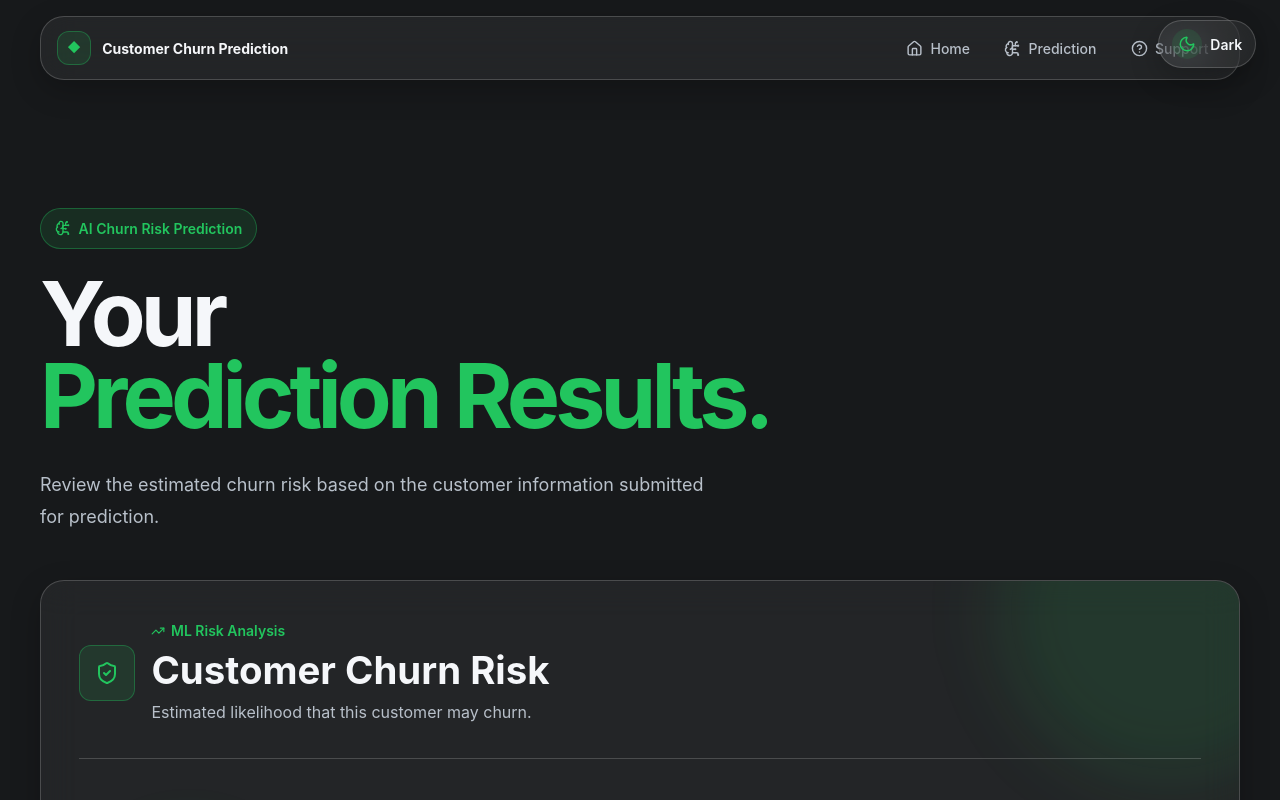
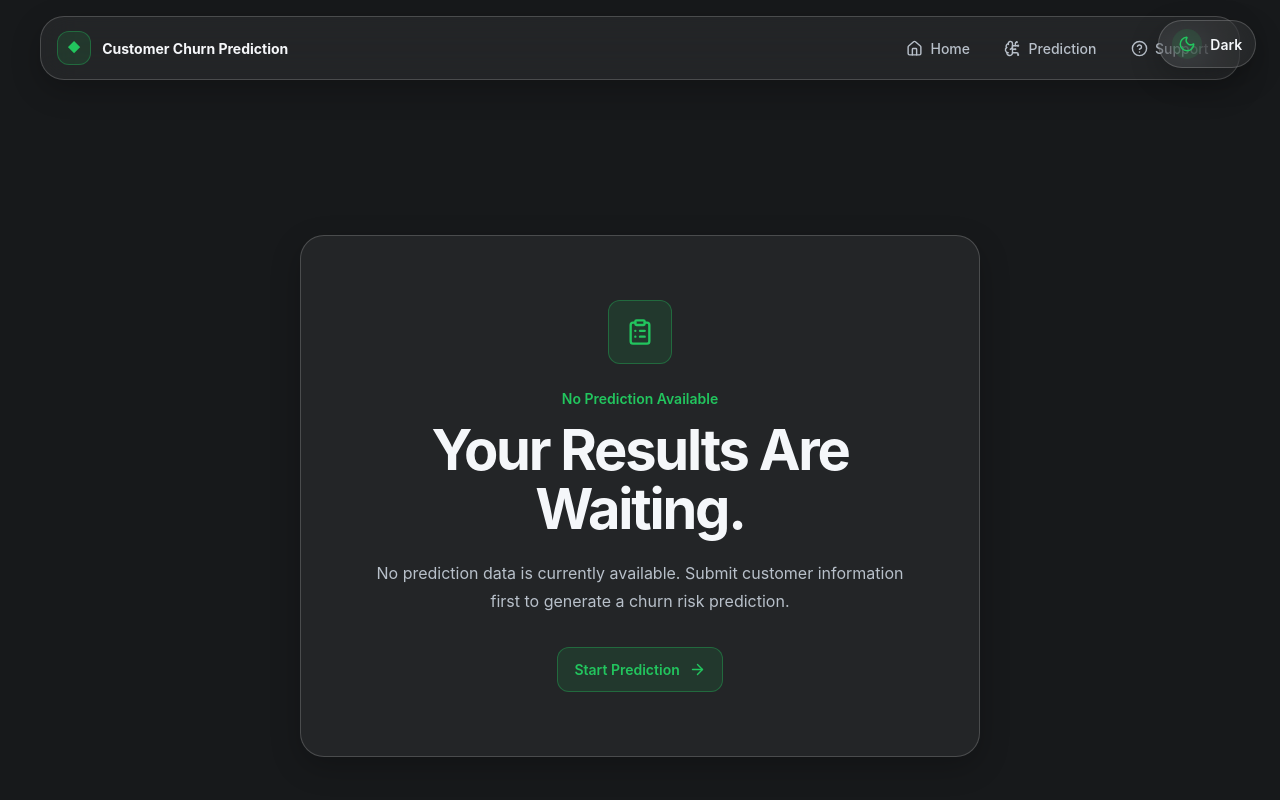
Before and after one commit to annnuspeaks/customer-churn-prediction, a React app in the folder frontend/: page /results in a window 1280 px wide. Shown: the top 800 px of the page. Built offline with nearby package versions, Linux system fonts and the light colour scheme; the HTML template or start-up script is replaced by a standard one.

Commit message:
Implement error empty and success states

```diff
--- a/frontend/src/pages/Results/Results.css
+++ b/frontend/src/pages/Results/Results.css
@@ -596,3 +596,137 @@
     font-size: var(--font-size-base);
   }
 }
+
+/* =================================
+   ERROR / EMPTY STATES
+   ================================= */
+
+.results--state {
+  display: flex;
+  align-items: center;
+  justify-content: center;
+  min-height: 100vh;
+  padding-top: var(--space-20);
+}
+
+.results__state-card {
+  width: min(100%, 680px);
+  padding: clamp(2rem, 5vw, 4rem);
+
+  border: 1px solid var(--glass-border);
+  border-radius: var(--radius-xl);
+
+  background: var(--glass-bg);
+
+  box-shadow: var(--shadow-md);
+
+  text-align: center;
+}
+
+.results__state-icon {
+  display: grid;
+  place-items: center;
+
+  width: 4rem;
+  height: 4rem;
+
+  margin: 0 auto var(--space-6);
+
+  border: 1px solid var(--color-accent-border);
+  border-radius: var(--radius-md);
+
+  background: var(--color-accent-soft);
+  color: var(--color-accent);
+}
+
+.results__state-kicker {
+  display: block;
+
+  margin-bottom: var(--space-3);
+
+  color: var(--color-accent);
+
+  font-size: var(--font-size-sm);
+  font-weight: var(--font-weight-semibold);
+}
+
+.results__state-card h1 {
+  margin: 0;
+
+  font-size: clamp(2rem, 5vw, 3.5rem);
+  line-height: 1.05;
+  letter-spacing: -0.04em;
+}
+
+.results__state-card p {
+  max-width: 560px;
+
+  margin: var(--space-5) auto 0;
+
+  color: var(--color-text-secondary);
+
+  font-size: var(--font-size-base);
+  line-height: var(--line-height-relaxed);
+}
+
+.results__state-action {
+  display: inline-flex;
+  align-items: center;
+  justify-content: center;
+  gap: 0.55rem;
+
+  min-height: 2.8rem;
+
+  margin-top: var(--space-8);
+  padding: 0.7rem 1.05rem;
+
+  border: 1px solid var(--color-accent-border);
+  border-radius: var(--radius-md);
+
+  background: var(--color-accent-soft);
+  color: var(--color-accent);
+
+  font: inherit;
+  font-size: var(--font-size-sm);
+  font-weight: var(--font-weight-semibold);
+
+  cursor: pointer;
+
+  transition:
+    transform var(--transition-normal),
+    background-color var(--transition-normal),
+    color var(--transition-normal),
+    box-shadow var(--transition-normal);
+}
+
+.results__state-action:hover {
+  transform: translateY(-2px);
+
+  background: var(--color-accent);
+  color: var(--color-bg-primary);
+
+  box-shadow: var(--shadow-accent);
+}
+
+.results__state-action:focus-visible {
+  outline: 2px solid var(--color-accent);
+  outline-offset: 3px;
+}
+
+.results__state-card--error .results__state-icon {
+  color: var(--color-accent);
+}
+
+@media (max-width: 480px) {
+  .results--state {
+    padding-inline: 1rem;
+  }
+
+  .results__state-card {
+    padding: 2rem 1.25rem;
+  }
+
+  .results__state-card h1 {
+    font-size: 2rem;
+  }
+}
--- a/frontend/src/pages/Results/Results.jsx
+++ b/frontend/src/pages/Results/Results.jsx
@@ -6,6 +6,8 @@ import {
   ClipboardList,
   Gauge,
   Lightbulb,
+  RefreshCw,
+  ShieldAlert,
   ShieldCheck,
   TrendingUp,
   UserRound,
@@ -38,19 +40,35 @@ function getDisplayEntries(payload) {
 
   return Object.entries(payload).filter(
     ([, value]) =>
-      value === null ||
-      value === undefined ||
-      typeof value !== "object",
+      value === null || value === undefined || typeof value !== "object",
   );
 }
 
 function Results() {
   const { state } = useLocation();
   const navigate = useNavigate();
-  const { predictionPayload } = state || {};
 
-  // Mock result for UI development.
-  // Actual ML/API result will replace this in Phase 10.5.
+  const predictionPayload = state?.predictionPayload;
+  const resultStatus = state?.resultStatus;
+  const resultError = state?.resultError;
+
+  /*
+   * Result state priority:
+   * 1. Explicit error state
+   * 2. Explicit success state
+   * 3. Missing payload = empty state
+   * 4. Payload available = success
+   *
+   * Actual API response will replace this state flow later.
+   */
+  const status = resultStatus
+    ? resultStatus
+    : resultError
+      ? "error"
+      : predictionPayload
+        ? "success"
+        : "empty";
+
   const predictionResult = {
     riskPercentage: 68,
     riskLevel: "High Risk",
@@ -67,6 +85,70 @@ function Results() {
   const handleNewPrediction = () => {
     navigate("/prediction");
   };
+
+  const handleRetry = () => {
+    navigate("/prediction");
+  };
+
+  if (status === "empty") {
+    return (
+      <main className="results results--state">
+        <section className="results__state-card" aria-labelledby="empty-title">
+          <div className="results__state-icon" aria-hidden="true">
+            <ClipboardList size={28} />
+          </div>
+
+          <span className="results__state-kicker">No Prediction Available</span>
+
+          <h1 id="empty-title">Your Results Are Waiting.</h1>
+
+          <p>
+            No prediction data is currently available. Submit customer
+            information first to generate a churn risk prediction.
+          </p>
+
+          <button
+            type="button"
+            className="results__state-action"
+            onClick={handleNewPrediction}
+          >
+            <span>Start Prediction</span>
+            <ArrowRight size={17} aria-hidden="true" />
+          </button>
+        </section>
+      </main>
+    );
+  }
+
+  if (status === "error") {
+    return (
+      <main className="results results--state">
+        <section className="results__state-card results__state-card--error">
+          <div className="results__state-icon" aria-hidden="true">
+            <ShieldAlert size={28} />
+          </div>
+
+          <span className="results__state-kicker">Prediction Error</span>
+
+          <h1>We Couldn't Generate Your Result.</h1>
+
+          <p>
+            {resultError ||
+              "Something went wrong while generating the churn prediction. Please try again."}
+          </p>
+
+          <button
+            type="button"
+            className="results__state-action"
+            onClick={handleRetry}
+          >
+            <RefreshCw size={17} aria-hidden="true" />
+            <span>Try Again</span>
+          </button>
+        </section>
+      </main>
+    );
+  }
 
   return (
     <main className="results">
@@ -89,7 +171,10 @@ function Results() {
         </div>
       </section>
 
-      <section className="results__content" aria-labelledby="results-card-title">
+      <section
+        className="results__content"
+        aria-labelledby="results-card-title"
+      >
         <article className="results__risk-card">
           <div className="results__risk-header">
             <div className="results__risk-icon" aria-hidden="true">
@@ -101,7 +186,9 @@ function Results() {
                 <TrendingUp size={14} aria-hidden="true" />
                 ML Risk Analysis
               </span>
+
               <h2 id="results-card-title">Customer Churn Risk</h2>
+
               <p>Estimated likelihood that this customer may churn.</p>
             </div>
           </div>
@@ -109,7 +196,9 @@ function Results() {
           <div className="results__risk-main">
             <div
               className="results__risk-ring"
-              style={{ "--risk-progress": `${predictionResult.riskPercentage}%` }}
+              style={{
+                "--risk-progress": `${predictionResult.riskPercentage}%`,
+              }}
               aria-label={`${predictionResult.riskPercentage}% churn risk`}
             >
               <div className="results__risk-ring-inner">
@@ -120,10 +209,12 @@ function Results() {
 
             <div className="results__risk-copy">
               <span className="results__risk-label">Predicted Risk Level</span>
+
               <div className="results__risk-level">
                 <span className="results__risk-dot" />
                 {predictionResult.riskLevel}
               </div>
+
               <p>{predictionResult.summary}</p>
             </div>
           </div>
@@ -160,7 +251,9 @@ function Results() {
                 <TrendingUp size={14} aria-hidden="true" />
                 Risk Details &amp; Insights
               </span>
+
               <h2 id="risk-details-title">What This Result Means</h2>
+
               <p>
                 A concise interpretation of the estimated churn risk for this
                 customer.
@@ -173,8 +266,11 @@ function Results() {
               <div className="results__insight-card-icon" aria-hidden="true">
                 <Gauge size={18} />
               </div>
+
               <span className="results__insight-label">Risk Score</span>
+
               <strong>{predictionResult.riskPercentage}%</strong>
+
               <p>
                 The model estimates a {predictionResult.riskPercentage}%
                 likelihood of customer churn.
@@ -185,8 +281,11 @@ function Results() {
               <div className="results__insight-card-icon" aria-hidden="true">
                 <ShieldCheck size={18} />
               </div>
+
               <span className="results__insight-label">Risk Category</span>
+
               <strong>{predictionResult.riskLevel}</strong>
+
               <p>{predictionResult.interpretation}</p>
             </article>
 
@@ -194,8 +293,11 @@ function Results() {
               <div className="results__insight-card-icon" aria-hidden="true">
                 <Lightbulb size={18} />
               </div>
+
               <span className="results__insight-label">Recommended Signal</span>
+
               <strong>Retention Attention</strong>
+
               <p>{predictionResult.decisionSignal}</p>
             </article>
           </div>
@@ -215,7 +317,9 @@ function Results() {
                 <ClipboardList size={14} aria-hidden="true" />
                 Customer Summary
               </span>
+
               <h2 id="customer-summary-title">Submitted Information</h2>
+
               <p>
                 A quick view of the customer details used for this prediction.
               </p>
```
Also changed, not shown: 1 other file (tests, documents, lock files or other folders).
